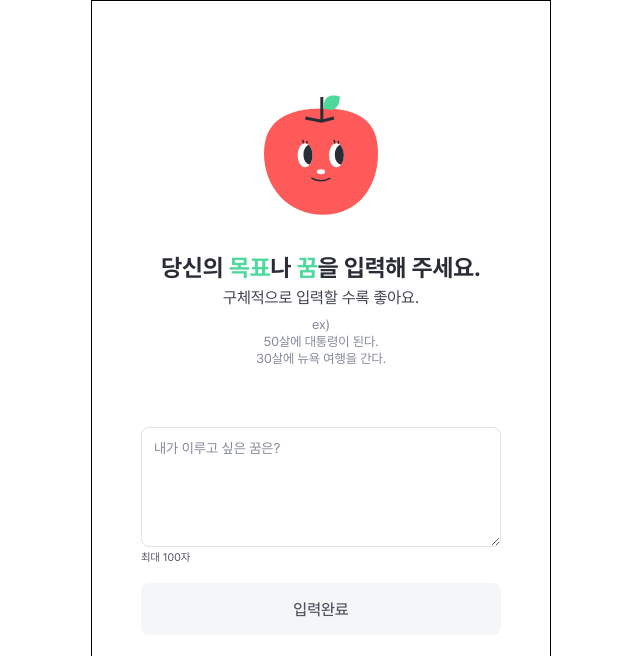
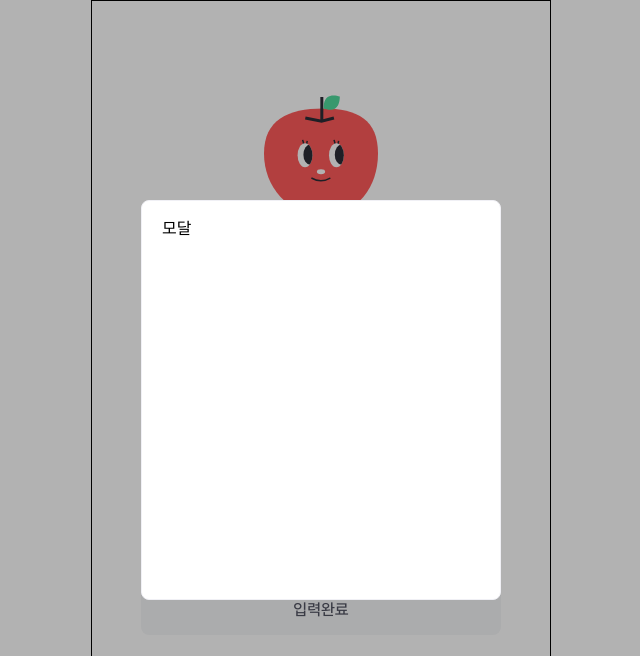
Before and after one commit to our-bbang/ggumtle_frontend, a React (Vite) app: page /write in a window 1280 px wide. Shown: the top 656 px of the page, without its empty margins (319-959 px from the left). Built offline with nearby package versions, Linux system fonts and the light colour scheme.

Commit message:
feat: 모달 컴포넌트 작업

```diff
--- /dev/null
+++ b/src/components/common/Modal.tsx
@@ -0,0 +1,72 @@
+import { ReactNode } from 'react';
+import { createPortal } from 'react-dom';
+import styled, { css } from 'styled-components';
+
+interface ModalPropsType {
+  width?: string;
+  height?: string;
+  padding?: string;
+  isModalOpen: boolean;
+  setIsOpenModal: React.Dispatch<React.SetStateAction<boolean>>;
+  children?: ReactNode;
+}
+
+export const Modal = ({
+  isModalOpen,
+  setIsOpenModal,
+  children,
+  ...props
+}: ModalPropsType) => {
+  const handleClickBackdrop = () => {
+    setIsOpenModal(false);
+  };
+
+  return (
+    <>
+      {isModalOpen &&
+        createPortal(
+          <ModalBackdrop onClick={handleClickBackdrop}>
+            <ModalView {...props} onClick={(e: any) => e.stopPropagation()}>
+              {children}
+            </ModalView>
+          </ModalBackdrop>,
+          document.body,
+        )}
+    </>
+  );
+};
+
+const ModalBackdrop = styled.div`
+  background: rgba(0, 0, 0, 0.3);
+  position: absolute;
+  left: 0;
+  right: 0;
+  top: 0;
+  bottom: 0;
+`;
+
+const ModalView = styled.div<{
+  width?: string;
+  height?: string;
+  padding?: string;
+}>`
+  display: flex;
+  flex-direction: column;
+
+  position: fixed;
+  ${({ width = '300px', height = '300px' }) => css`
+    left: calc(50vw - ${width} / 2);
+    top: calc(50vh - ${height} / 2);
+    width: ${width};
+    height: ${height};
+  `};
+  z-index: 2000;
+
+  background-color: white;
+
+  border-radius: 8px;
+  border: 1px solid ${({ theme }) => theme.colors.gray_100};
+  ${({ padding = '12px' }) => css`
+    padding: ${padding};
+  `}
+`;
--- a/src/pages/Write/index.tsx
+++ b/src/pages/Write/index.tsx
@@ -1,9 +1,22 @@
+import { useState } from 'react';
+
 import { MainText } from '@components/write/MainText';
 import { WriteArea } from '@components/write/WriteArea';
+import { Modal } from '@components/common/Modal';
 
 export const WritePage = () => {
+  const [isOpenModal, setIsOpenModal] = useState<boolean>(true);
   return (
     <>
+      <Modal
+        isModalOpen={isOpenModal}
+        setIsOpenModal={setIsOpenModal}
+        width="360px"
+        height="400px"
+        padding="20px"
+      >
+        모달
+      </Modal>
       <MainText />
       <WriteArea />
     </>
```
